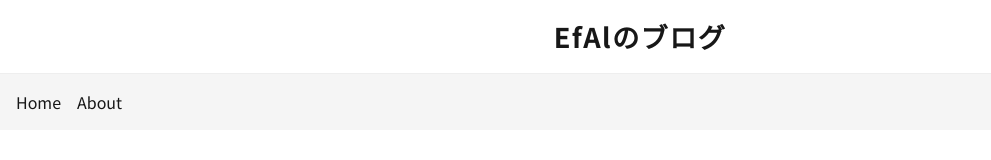
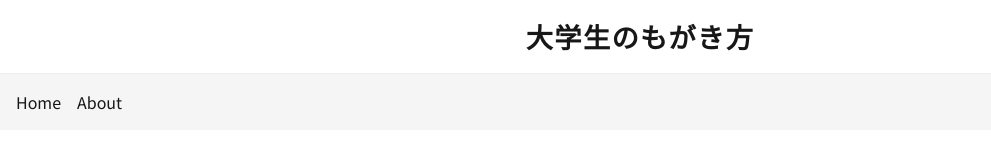
Before and after one commit to efal-yw/helloworld-blog, a Next.js app: page / in a window 1280 px wide. Shown: the top 160 px of the page, without its empty margins (0-991 px from the left). Built offline with nearby package versions, Linux system fonts and the light colour scheme.

Commit message:
chore: remove unused PageProps type

```diff
--- a/src/app/articles/[slug]/page.tsx
+++ b/src/app/articles/[slug]/page.tsx
@@ -6,9 +6,6 @@ import { notFound } from "next/navigation";
 import { remark } from "remark";
 import html from "remark-html";
 
-type PageProps = {
-  params: { slug: string }
-};
 
 export async function generateStaticParams() {
   const articlesDir = path.join(process.cwd(), "src/articles");
@@ -16,7 +13,7 @@ export async function generateStaticParams() {
   return files.filter(f => f.endsWith(".md")).map(file => ({ slug: file.replace(/\.md$/, "") }));
 }
 
-export default async function ArticlePage({ params }: PageProps) {
+export default async function ArticlePage({ params }: { params: { slug: string } }) {
   const filePath = path.join(process.cwd(), "src/articles", `${params.slug}.md`);
   if (!fs.existsSync(filePath)) return notFound();
   const fileContent = fs.readFileSync(filePath, "utf-8");
--- a/src/app/components/Navbar.tsx
+++ b/src/app/components/Navbar.tsx
@@ -6,7 +6,7 @@ const Navbar = () => {
   return (
     <div style={{ width: "100%", background: "#fff" }}>
       <div style={{ padding: "1rem", textAlign: "center", fontWeight: "bold", fontSize: "1.7rem", letterSpacing: "0.05em", borderBottom: "1px solid #eee" }}>
-        EfAlのブログ
+        大学生のもがき方
       </div>
       <nav style={{ padding: "1rem", background: "#f5f5f5" }}>
         <ul style={{ display: "flex", gap: "1rem", listStyle: "none", margin: 0, padding: 0 }}>
```
